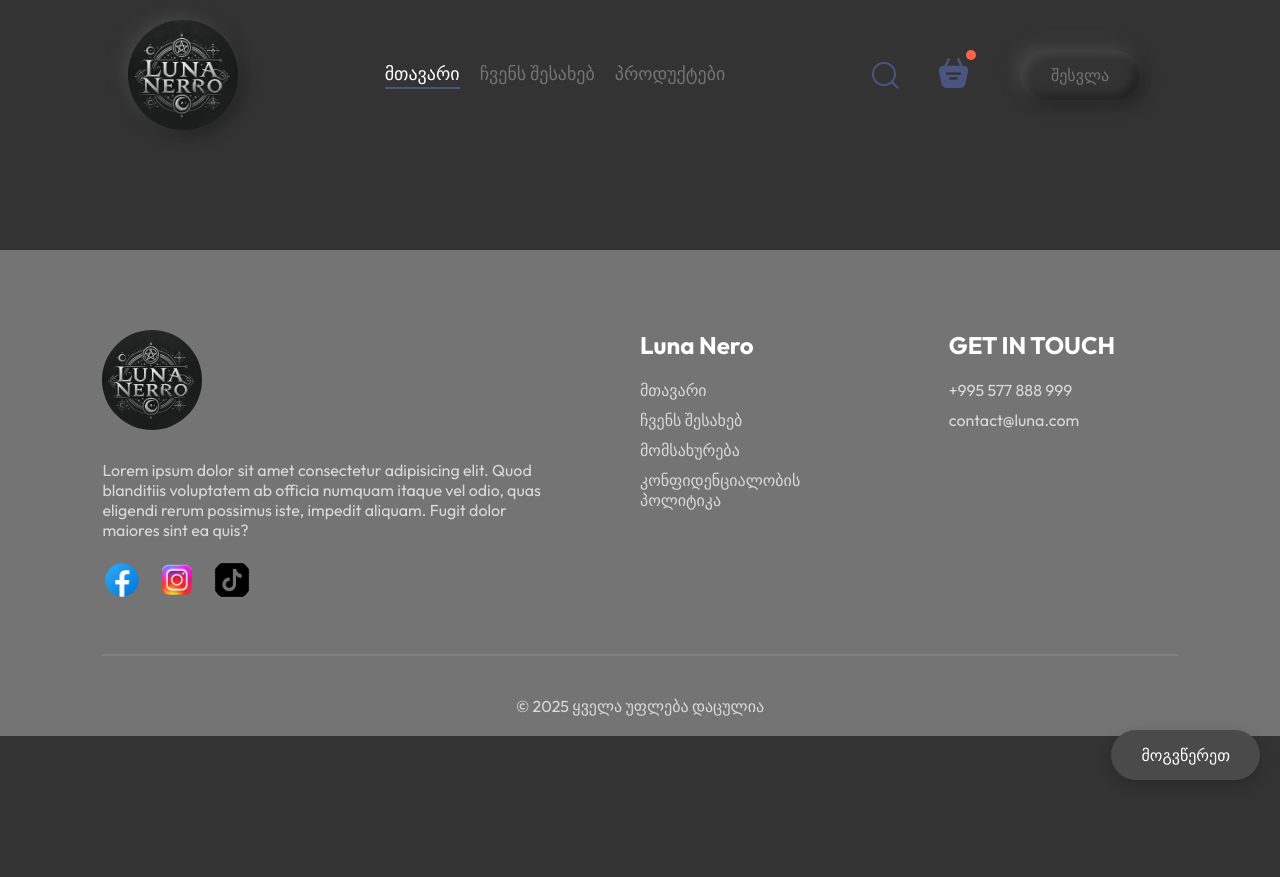
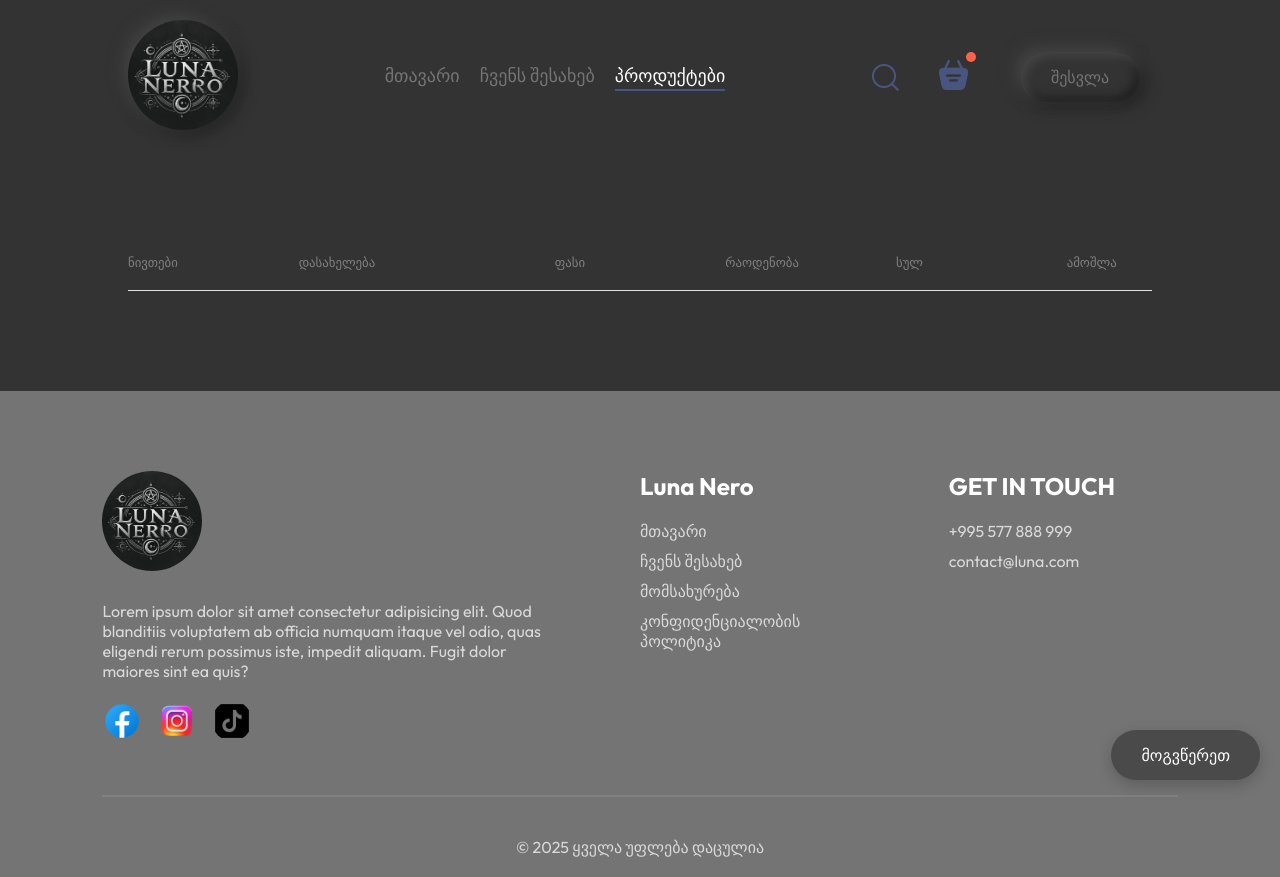
Before and after one commit to imedula/luna-nero, a React (Vite) app in the folder frontend/: page /luna-nero/cart in a window 1280 px wide. Before the commit the page ends 800 px from the top, so only its background shows below. Built offline with nearby package versions, Linux system fonts and the light colour scheme.

Commit message:
update basket

```diff
--- a/frontend/src/components/Navbar/Navbar.jsx
+++ b/frontend/src/components/Navbar/Navbar.jsx
@@ -5,12 +5,12 @@ import { Link } from 'react-router-dom';
 
 const Navbar = ({setShowLogin}) => {
 
-  const [menu,setMenu] = useState("home");
+  const [menu,setMenu] = useState("menu");
 
 
   return (
     <div className='navbar'>
-      <img src={assets.logo} alt="" className='logo'  />
+      <Link to='/'><img src={assets.logo} alt="" className='logo'  /></Link>
       <ul className="navbar-menu">
         <Link to='/' onClick={()=>setMenu("home")} className={menu==="home"?"active":""}>მთავარი</Link>
         <a href='#footer' onClick={()=>setMenu("contact-us")} className={menu==="contact-us"?"active":""}>ჩვენს შესახებ</a>
@@ -19,7 +19,7 @@ const Navbar = ({setShowLogin}) => {
       <div className="navbar-right">
         <img src={assets.search_icon} alt="" />
         <div className="navbar-serach-icon">
-          <img src={assets.basket_icon} alt="" />
+          <Link to='/cart'><img src={assets.basket_icon} alt="" /></Link>
           <div className="dot"></div>
         </div>
         <button onClick={()=>setShowLogin(true)}>შესვლა</button>
--- a/frontend/src/pages/Cart/Cart.css
+++ b/frontend/src/pages/Cart/Cart.css
@@ -0,0 +1,26 @@
+.cart {
+    margin-top: 100px;
+}
+.cart-items-title {
+     display: grid;
+     grid-template-columns: 1fr 1.5fr 1fr 1fr 1fr 0.5fr;
+     align-items: center;
+     color: gray;
+     font-size: max(1vw,12px);
+}
+.cart-items-item {
+    margin: 10px 0px;
+    color: black;
+}
+.cart-items-item img {
+    width: 90px;
+    border-radius: 10px;
+}
+.cart hr {
+    height: 1px;
+    background-color: #e2e2e2;
+    border: none;
+}
+.cart-items-item .cross {
+    cursor: pointer;
+}
--- a/frontend/src/pages/Cart/Cart.jsx
+++ b/frontend/src/pages/Cart/Cart.jsx
@@ -1,10 +1,44 @@
-import React from 'react'
+import React, { useContext } from 'react'
 import './Cart.css'
+import { StoreContext } from '../../context/StoreContext'
 
 const Cart = () => {
+
+  const { cartItems, items_list, removeFromCart } = useContext(StoreContext)
+
+
   return (
-    <div>
+    <div className='cart'>
+      <div className="cart-items">
+        <div className="cart-items-title">
+          <p>ნივთები</p>
+          <p>დასახელება</p>
+          <p>ფასი</p>
+          <p>რაოდენობა</p>
+          <p>სულ</p>
+          <p>ამოშლა</p>
+        </div>
+        <br />
+        <hr />
+        {items_list.map((item, index) => {
+          if (cartItems[item._id] > 0) {
+            return (
+              <div>
+                <div className='cart-items-title cart-items-item'>
+                  <img src={item.image} alt="" />
+                  <p>{item.name}</p>
+                  <p>₾{item.price}</p>
+                  <p>{cartItems[item._id]}</p>
+                  <p>₾{item.price * cartItems[item._id]}</p>
+                  <p onClick={()=>removeFromCart(item._id)} className='cross'>X</p>
+                </div>
+                <hr />
+              </div>
 
+            )
+          }
+        })}
+      </div>
     </div>
   )
 }
```
